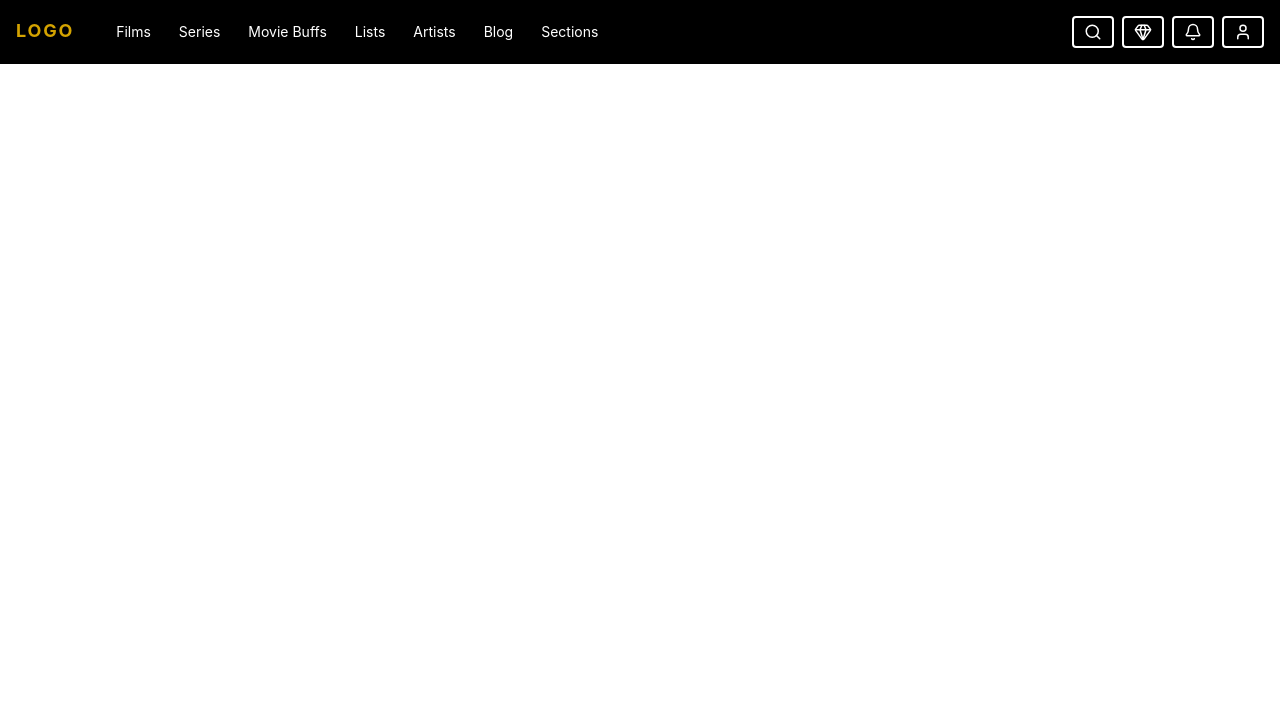
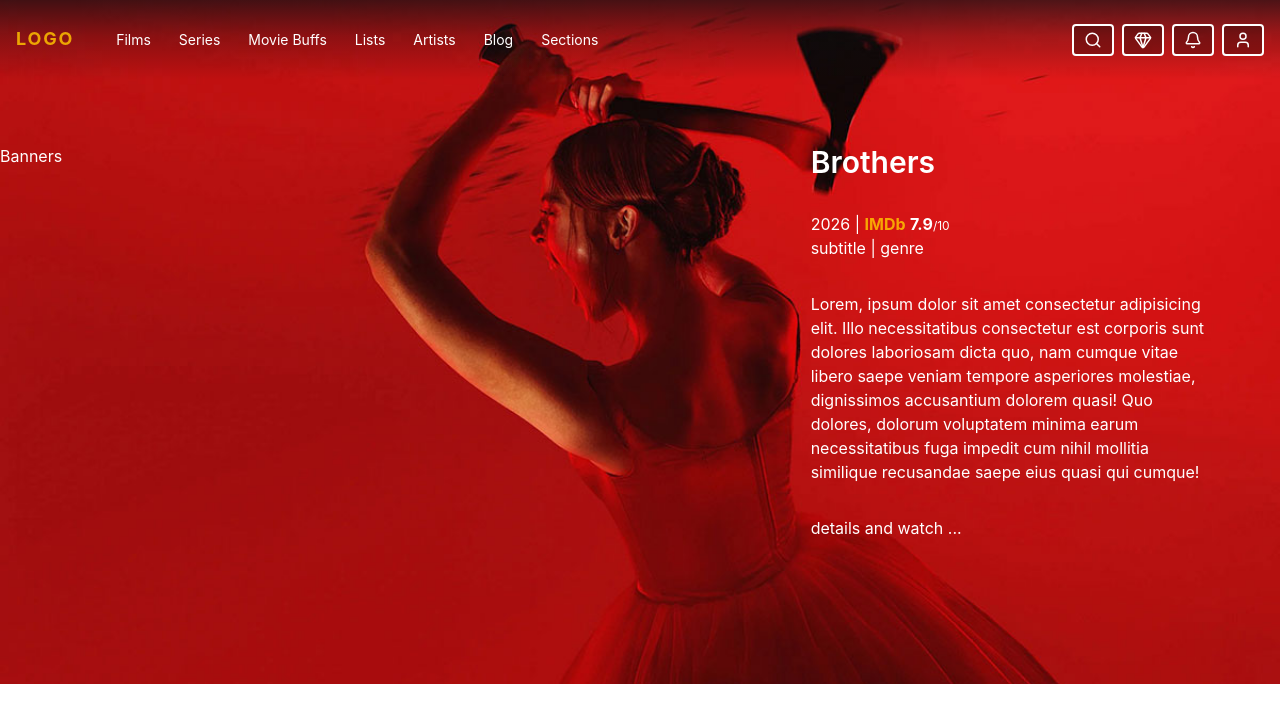
Before and after one commit to Mahshid-Alizade/movie-app, a React (Vite) app: page / in a window 1280 px wide. Shown: the top 722 px of the page. Built offline with nearby package versions, Linux system fonts and the light colour scheme; a web font is replaced by a local one.

Commit message:
Hero section + navbar refinement

```diff
--- a/src/App.jsx
+++ b/src/App.jsx
@@ -1,12 +1,15 @@
 import { useState } from "react";
 import heroImg from "./assets/hero.png";
-import Navbar from "./component/Navbar";
+import Navbar from "./page/Navbar";
+import HeroSection from "./page/HeroSection";
 
 function App() {
   return (
     <>
-      <Navbar />
-
+      <div className="relative">
+        <Navbar />
+        <HeroSection />
+      </div>
     </>
   );
 }
--- /dev/null
+++ b/src/component/MovieDetailsCard.jsx
@@ -0,0 +1,34 @@
+import React from "react";
+
+export default function MovieDetailsCard(params) {
+  return (
+    <div className="flex flex-col gap-8 items-start ">
+      {/* title */}
+      <div>
+        <h2 className="text-3xl font-semibold">Brothers</h2>
+      </div>
+      {/* details */}
+      <div>
+        <div>
+          <span>2026</span> |{" "}
+          <span>
+            <span className="font-bold text-[rgba(255,196,0,0.833)]">IMDb</span>{" "}
+            <span className="font-bold fo">7.9</span>
+            <span className="text-xs">/10</span>
+          </span>
+        </div>
+        <span>subtitle</span> | <span>genre</span>
+      </div>
+      {/* summary */}
+      <div>
+        Lorem, ipsum dolor sit amet consectetur adipisicing elit. Illo
+        necessitatibus consectetur est corporis sunt dolores laboriosam dicta
+        quo, nam cumque vitae libero saepe veniam tempore asperiores molestiae,
+        dignissimos accusantium dolorem quasi! Quo dolores, dolorum voluptatem
+        minima earum necessitatibus fuga impedit cum nihil mollitia similique
+        recusandae saepe eius quasi qui cumque!
+      </div>
+      <button>details and watch ...</button>
+    </div>
+  );
+}
--- /dev/null
+++ b/src/page/HeroSection.jsx
@@ -0,0 +1,17 @@
+import React from "react";
+import MovieDetailsCard from "../component/MovieDetailsCard";
+import monsterWallpaper from "../assets/Monster-Wallpaper-v4.jpg";
+
+export default function HeroSection() {
+  return (
+    <div
+      className="grid grid-cols-3 py-36 pr-16 text-white bg-cover bg-center bg-no-repeat"
+      style={{ backgroundImage: `url(${monsterWallpaper})` }}
+    >
+      {/* hero section banners */}
+      <section className="col-span-2">Banners</section>
+      {/* banner titles */}
+      <MovieDetailsCard />
+    </div>
+  );
+}
--- a/src/component/Navbar.jsx
+++ b/src/page/Navbar.jsx
@@ -45,7 +45,7 @@ export default function Navbar() {
   return (
     <>
       {/* desktop nav */}
-      <nav className="flex justify-between items-center min-h-16 px-4 bg-black">
+      <nav className="absolute top-0 left-0 z-10 w-full flex justify-between items-center min-h-20 px-4 bg-[linear-gradient(to_bottom,rgba(11,16,20,0.7)_0%,rgba(11,16,20,0.3)_45%,transparent_100%)]">
         <div className="flex gap-8">
           <a className="text-lg font-bold tracking-widest text-[rgba(255,196,0,0.833)]">
             LOGO
```
Also changed, not shown: src/assets/Monster-Wallpaper-v4.jpg (added).
